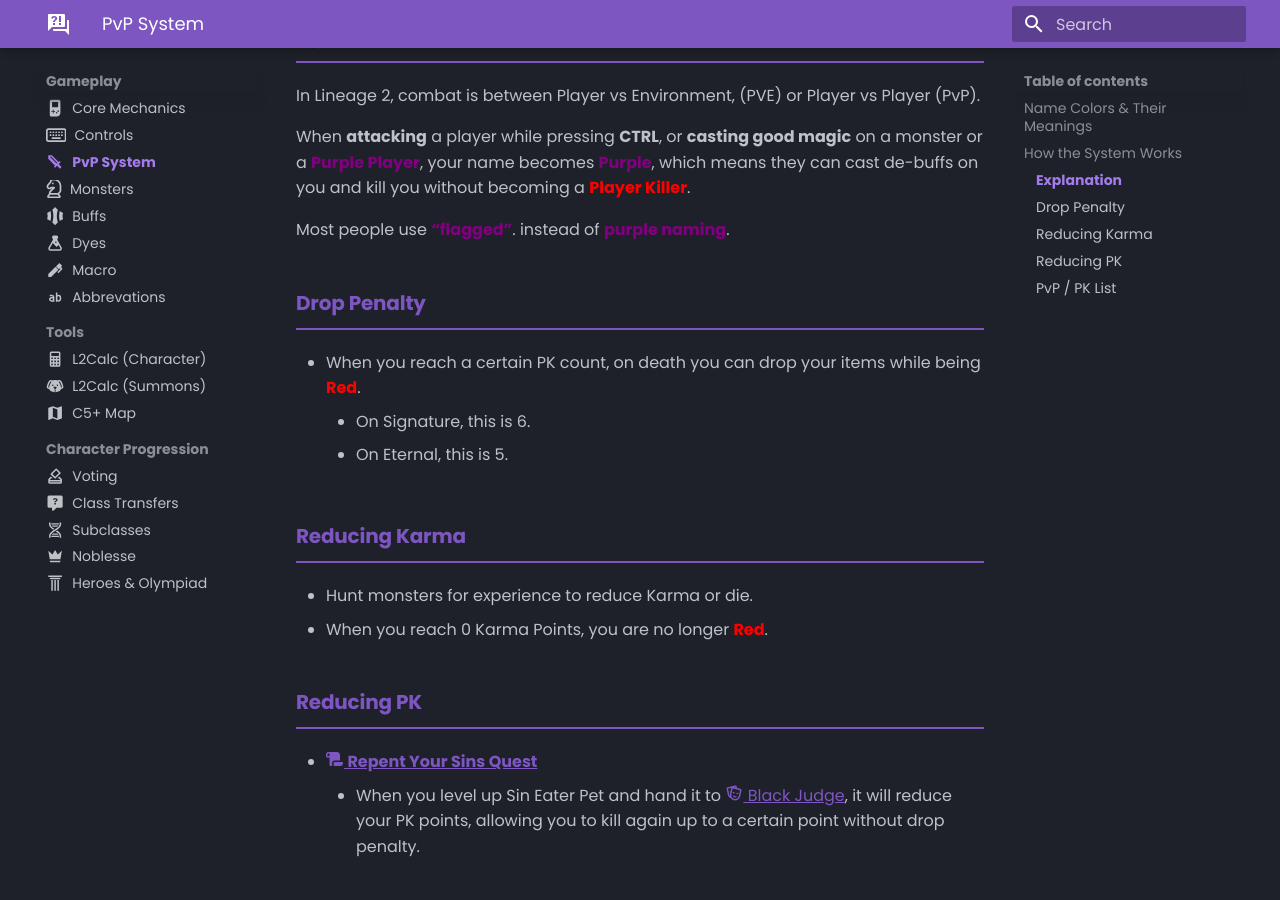
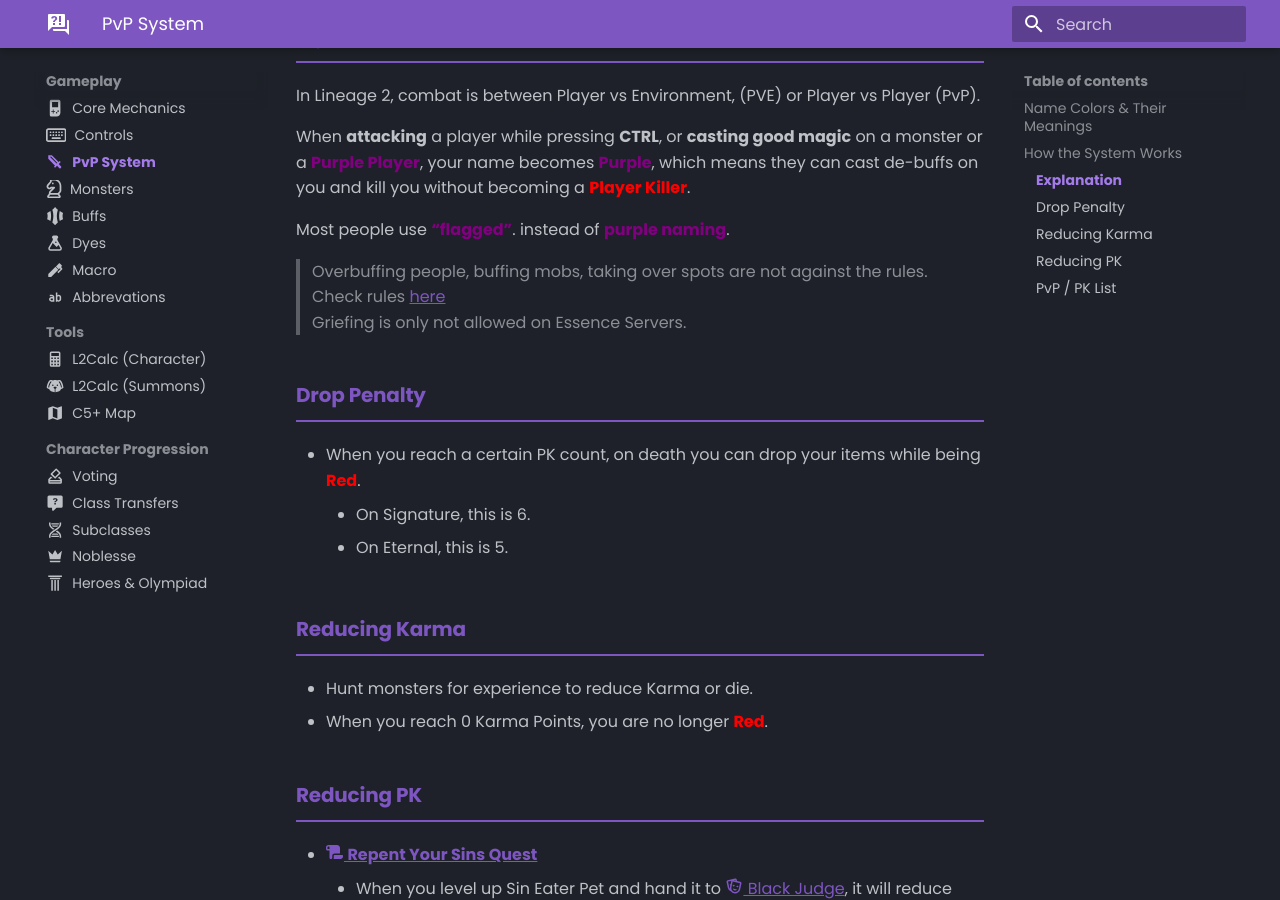
Before and after one commit to tab1-web/faq, an MkDocs documentation site: the page built from docs/gameplay/pvp-system.md, in a window 1280 px wide and 900 px high, scrolled down 841 px. Built offline with MkDocs 1.6.1 and Material for MkDocs 9.7.7, drawn with Linux system fonts in a browser that asks for light colours; some web fonts are replaced.

Commit message:
adding overbuff is not against rules in pvp system

```diff
--- a/docs/gameplay/pvp-system.md
+++ b/docs/gameplay/pvp-system.md
@@ -21,6 +21,8 @@
 
 Most people use **“flagged”**{style="color: purple;"}. instead of **purple naming**{style="color: purple;"}.
 
+> Overbuffing people, buffing mobs, taking over spots are not against the rules. <br> Check rules [here](../support/rules.md) <br> Griefing is only not allowed on Essence Servers.
+
 ### **Drop Penalty**
 - When you reach a certain PK count, on death you can drop your items while being **Red**{: style="color:red;"}.
     - On Signature, this is 6.
```
